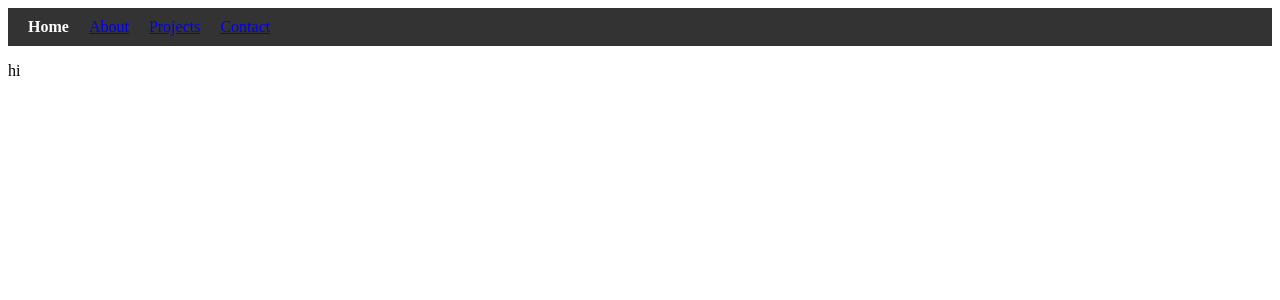
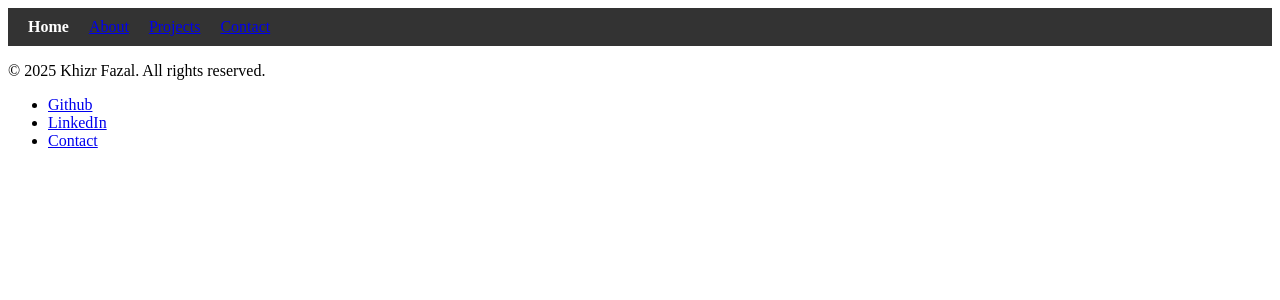
Before and after one commit to sadlycryingbird/personal-portfolio, a Next.js app: page / in a window 1280 px wide. Shown: the top 300 px of the page. Built offline with nearby package versions, Linux system fonts and the light colour scheme.

Commit message:
finished up footer barebones

```diff
--- a/app/Components/Footer.tsx
+++ b/app/Components/Footer.tsx
@@ -2,6 +2,23 @@
 
 export default function Footer() {
     return (
-        <p>hi</p>
+        <footer>
+            <p>© {new Date().getFullYear()} Khizr Fazal. All rights reserved.</p>
+            <ul>
+                <li>
+                    <a href="https://github.com/sadlycryingbird" target="_blank" rel="noopener no referrer">
+                        Github
+                    </a>
+                </li>
+                <li>
+                    <a href="https://linkedin.com/in/khizr-fazal" target="_blank" rel="noopener noreferrer">
+                        LinkedIn
+                    </a>
+                </li>
+                <li>
+                    <a href="/contact">Contact</a>
+                </li>
+            </ul>
+        </footer>
     )
 }
```
